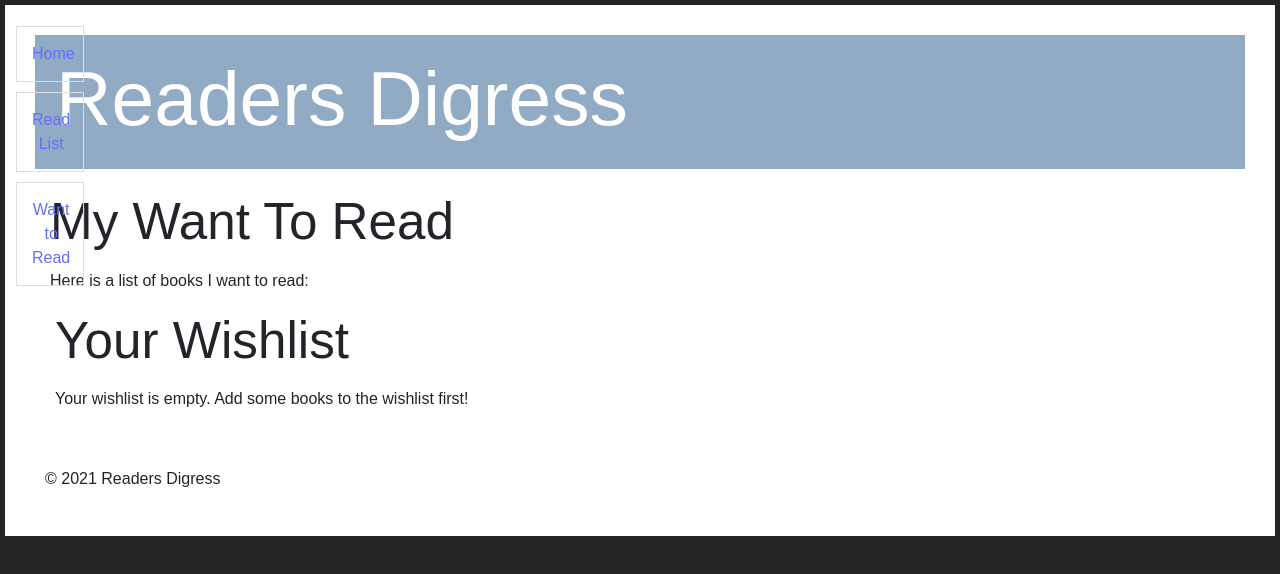
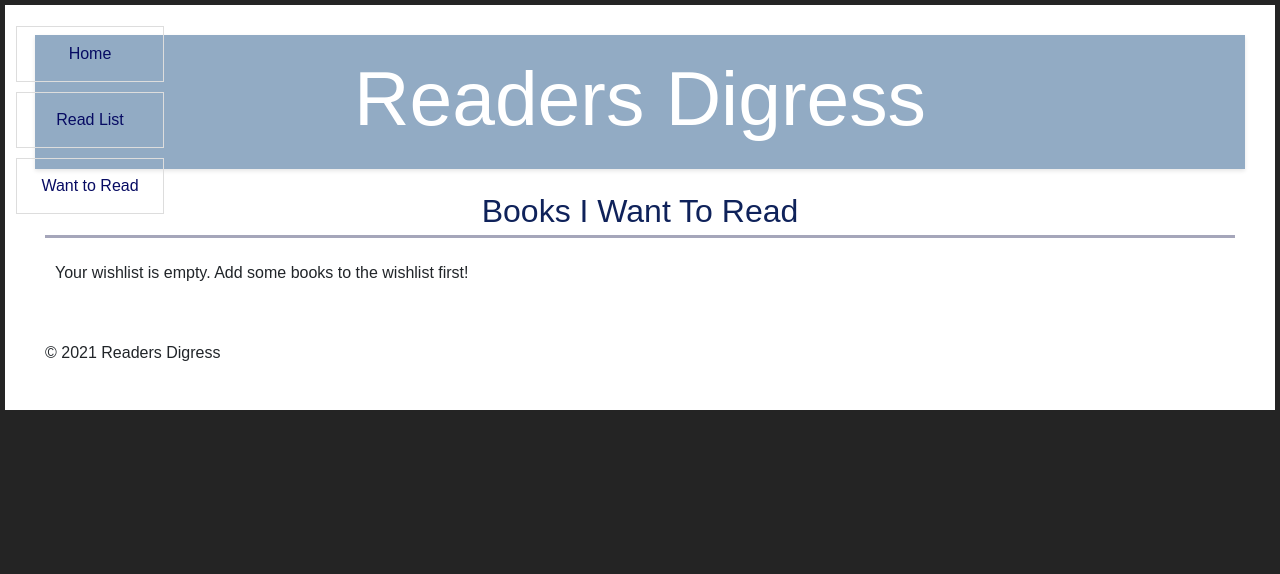
Before and after one commit to MavMMSZ/Project-2, a React (Vite) app in the folder client/: page /wantlist in a window 1280 px wide. Shown: the top 574 px of the page. Built offline with nearby package versions, Linux system fonts and the light colour scheme.

Commit message:
Boostrap & Additiona Stling of all pages

```diff
--- a/client/src/components/Home.tsx
+++ b/client/src/components/Home.tsx
@@ -87,17 +87,18 @@ const BooksList: React.FC = () => {
 
   return (
 
-    <div className = 'book-container'>
-      <h2>Choose Random Books</h2>
+    <div >
+      <h2 className='random'>Choose Random Books</h2>
+
 
       {/* Genre filter */}
       <div>
-        <label>Choose a genre: </label>
-        <select
+        <label className = 'label'>Choose a genre: </label>
+        <select className='options'
           value={selectedCategory}
           onChange={(e) => setSelectedCategory(e.target.value)}
         >
-          <option value="">All Genres</option>
+          <option  value="">All Genres</option>
           {categories.map((category, index) => (
             <option key={index} value={category}>
               {category}
@@ -158,7 +159,7 @@ const BooksList: React.FC = () => {
       {/* Load more button */}
       <div>
         {!loading && books.length > 0 && (
-          <button onClick={loadMoreBooks}>Load More</button>
+          <button className='btn btn btn-secondary me-2 mb-2' onClick={loadMoreBooks}>Load More</button>
         )}
       </div>
     </div>
--- a/client/src/components/list.tsx
+++ b/client/src/components/list.tsx
@@ -32,26 +32,33 @@ const WishlistPage: React.FC = () => {
 
   return (
     <div>
-      <h1>Your Wishlist</h1>
+
 
       {/* If wishlist is empty */}
       {wishlist.length === 0 ? (
         <p>Your wishlist is empty. Add some books to the wishlist first!</p>
       ) : (
-        <ul>
+        <ul className='container py-4'>
           {wishlist.map((book, index) => (
-            <li key={index}>
-              <div>
-                <img src={book.imageUrl} alt={book.title} width={80} />
-                <h2>{book.title}</h2>
+            <li className='column g-3' key={index}>
+            <div className="card h-100 shadow-sm">
+                <img src={book.imageUrl} alt={book.title} className="card-img-top img-fluid" style={{ height: "200px", objectFit: "none" }} width={80} />
+              <div className="card-body d-flex flex-column">
+                <h2 className='card-tile'>{book.title}</h2>
                 <p><strong>Authors:</strong> {book.authors.join(', ')}</p>
                 <p><strong>Publisher:</strong> {book.publisher}</p>
                 <p><strong>Description:</strong> {book.description}</p>
                 <p><strong>Category:</strong> {book.category}</p>
 
+                {/* <div className="mt-auto"> */}
                 {/* Remove button */}
-                <button onClick={() => removeFromWishlist(book)}>Remove from Wishlist</button>
-              </div>
+               </div>
+                  <button className="btn btn-secondary mb-2 " onClick={() => removeFromWishlist(book)}>Remove from Wishlist</button>
+                {/* </div> */}
+
+
+
+            </div>
             </li>
           ))}
         </ul>
--- a/client/src/components/toreadlist.tsx
+++ b/client/src/components/toreadlist.tsx
@@ -32,25 +32,28 @@ const ReadlistPage: React.FC = () => {
 
   return (
     <div>
-      <h1>Your Readlist</h1>
+
 
       {/* If readlist is empty */}
       {readlist.length === 0 ? (
         <p>Your readlist is empty. Add some books to the readlist first!</p>
       ) : (
-        <ul>
+        <ul className='container py-4'>
           {readlist.map((book, index) => (
-            <li key={index}>
-              <div>
-                <img src={book.imageUrl} alt={book.title} width={80} />
-                <h2>{book.title}</h2>
+            <li className='column g-3' key={index}>
+              <div className="card h-100 shadow-sm">
+                <img src={book.imageUrl} alt={book.title} className="card-img-top img-fluid" style={{ height: "200px", objectFit: "none" }} width={80} />
+            <div className="card-body d-flex flex-column">
+                <h2 >{book.title}</h2>
                 <p><strong>Authors:</strong> {book.authors.join(', ')}</p>
                 <p><strong>Publisher:</strong> {book.publisher}</p>
                 <p><strong>Description:</strong> {book.description}</p>
                 <p><strong>Category:</strong> {book.category}</p>
+            </div>
+
 
                 {/* Remove button */}
-                <button onClick={() => removeFromReadlist(book)}>Remove from Readlist</button>
+                <button className="btn btn btn-secondary me-2 mb-2" onClick={() => removeFromReadlist(book)}>Remove from Readlist</button>
               </div>
             </li>
           ))}
--- a/client/src/index.css
+++ b/client/src/index.css
@@ -19,25 +19,19 @@
 }
 a {
   font-weight: 500;
-  color: #646cff;
+  color: #070b63;
   text-decoration: inherit;
 }
 a:hover {
-  color: #535bf2;
+  color: #424347;
 }
-
-/* body {
-  margin: 0;
-  display: flex;
-  place-items: center;
-  min-width: 320px;
-  min-height: 100vh;
-} */
 
 h1 {
   font-size: 3.2em;
   line-height: 1.1;
+  text-align: center;
 }
+
 
 button {
   border-radius: 8px;
@@ -50,13 +44,11 @@ button {
   cursor: pointer;
   transition: border-color 0.25s;
 }
+
 button:hover {
   border-color: #646cff;
 }
-button:focus,
-button:focus-visible {
-  outline: 4px auto -webkit-focus-ring-color;
-}
+
 
 /* @media (prefers-color-scheme: light) {
   :root {
@@ -97,3 +89,21 @@ button:focus-visible {
   .card-title {
     font-size: 1.6em;
   }}
+
+  .label {
+    font-size: 1.2em;
+    font-weight: 500;
+    color: #646cff;
+    padding: 0.5em 0;
+    margin-left: 50px;
+  }
+.random {
+  display: flex;
+  justify-content: center;
+  align-items: center;
+  margin-top: auto;
+  font-size: 2em;
+  color: rgb(15, 34, 90);
+
+  border-bottom: 3px solid #a5a6ba;
+}
--- a/client/src/pages/readpage.tsx
+++ b/client/src/pages/readpage.tsx
@@ -3,7 +3,7 @@ import Toreadlist from '../components/toreadlist';
 export default function Readlist() {
     return (
         <div>
-            <h1>Readlist</h1>
+            <h1 className='random'>Books I Have Read Already</h1>
             <Toreadlist />
         </div>
     );
--- a/client/src/pages/wantpage.tsx
+++ b/client/src/pages/wantpage.tsx
@@ -3,8 +3,8 @@ import List from '../components/list';
 export default function WantList() {
     return (
         <div>
-            <h1>My Want To Read</h1>
-            <p>Here is a list of books I want to read:</p>
+            <h1 className='random' >Books I Want To Read</h1>
+
             <ul>
                 <List />
             </ul>
--- a/client/src/styles/Snav.css
+++ b/client/src/styles/Snav.css
@@ -17,41 +17,17 @@
     top: 0;
     left: 0;
     height: 100%;
-    width: 100px;
-    background-color: transparent; /* Modified */
+    width: 180px;
+    background-color: transparent;
     color: var(--sidenav-text, #fff);
     padding: 1rem;
-    text-align: center;
+    /* text-align: center; */
     z-index: 1;
     overflow-y: auto;
-    transition: transform 0.3s ease-in-out;
-    transform: translateX(0); /* Open by default */
+    font-size: 1.0em;
+    font-weight: bold;
 }
 
 .sidenav.collapsed {
     transform: translateX(-100%); /* Hidden state */
 }
-
-.sidenav ul {
-    font-size: 1.0em;
-    font-weight: bold;
-    margin-bottom: 1rem;
-    /* text-align: center; */
-    border-bottom: 0px solid var(--border-color, #3139cc);
-    padding-bottom: 0.5rem;
-}
-
-
-
-.sidenav-links a {
-    color: var(--link-color, #646cff);
-    text-decoration: none;
-    padding: 0.5rem;
-    border-radius: 4px;
-    transition: background-color 0.3s, color 0.3s;
-}
-
-.sidenav-links a:hover {
-    background-color: var(--link-hover-bg, #007bff);
-    color: var(--link-hover-color, #fff);
-}
--- a/client/src/styles/header.css
+++ b/client/src/styles/header.css
@@ -6,4 +6,5 @@ header {
     color: white;
     font-size: 1.5rem;
     font-weight: bold;
+    box-shadow: 0 2px 4px var(--box-shadow-color, rgba(0, 0, 0, 0.1));
 }
```
